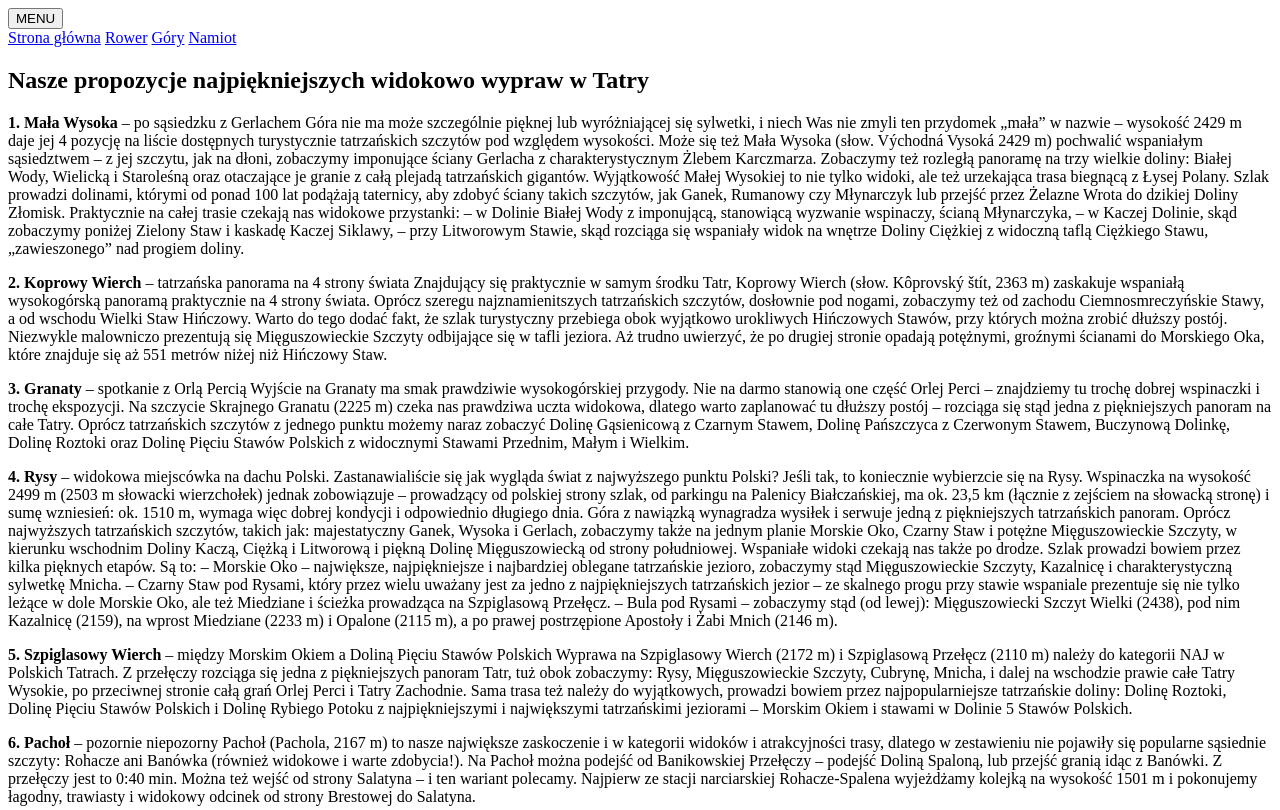
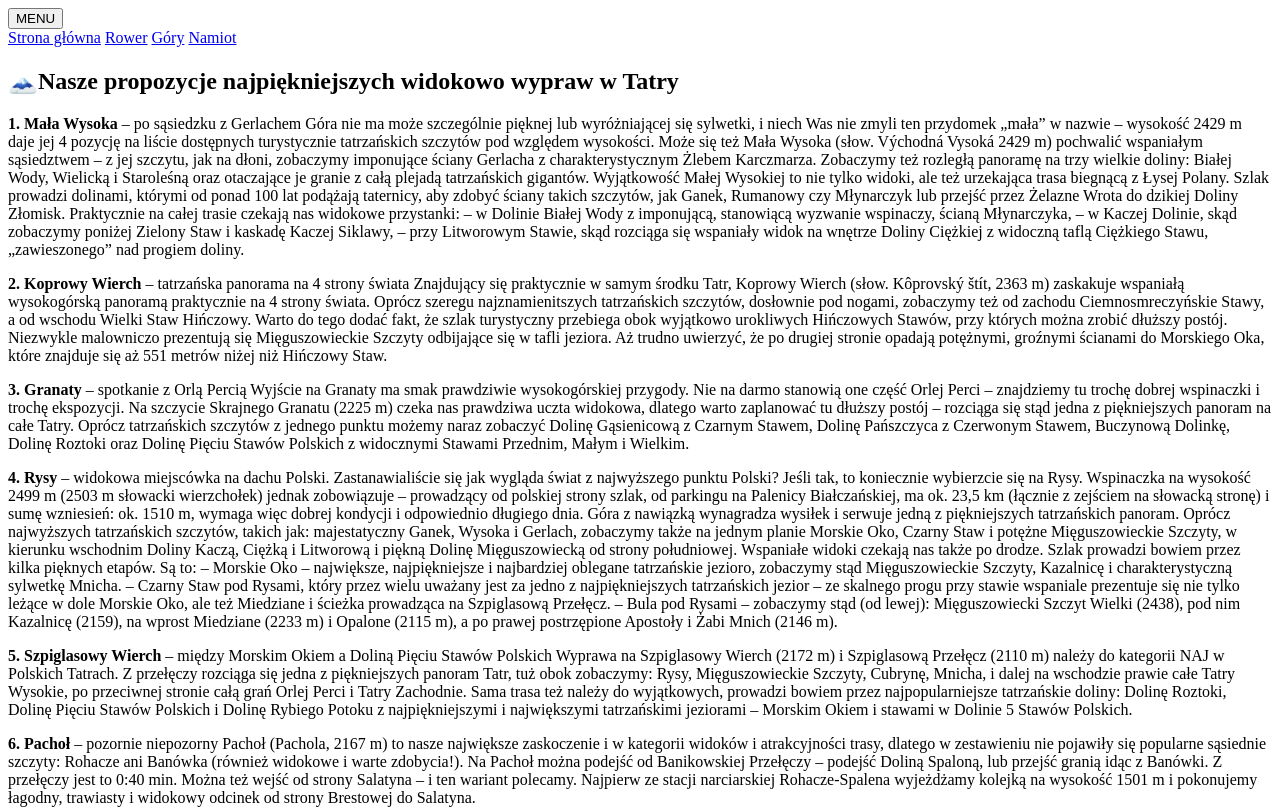
Before and after one commit to ptkontek/Homepage-webpack, a plain HTML site: page src/pages/gory.html in a window 1280 px wide. Shown: the top 810 px of the page. Drawn offline with Linux system fonts and the light colour scheme.

Commit message:
Add animation and transition

```diff
--- a/src/pages/gory.html
+++ b/src/pages/gory.html
@@ -22,8 +22,9 @@
     <main class="main">
       <section class="ideas">
         <header>
-          <h1 class="ideas__header-title">
-            Nasze propozycje najpiękniejszych widokowo wypraw w Tatry
+          <h1 class="ideas__title">
+            <span class="ideas__title--emoji">🗻</span>Nasze propozycje
+            najpiękniejszych widokowo wypraw w Tatry
           </h1>
         </header>
         <div class="grid">
@@ -135,7 +136,11 @@
           </p>
         </div>
         <footer class="footer-img">
-          <img class="footer-img__image" src="../assets/img/gory.jpg" alt="Tatry" /><br />
+          <img
+            class="footer-img__image"
+            src="../assets/img/gory.jpg"
+            alt="Tatry"
+          /><br />
           Autorem artykułu jest Patrycja Kontek.
         </footer>
       </section>
--- a/src/scss/modules/ideas.scss
+++ b/src/scss/modules/ideas.scss
@@ -1,3 +1,38 @@
+/*@keyframes emoji {
+  from {
+    transform: scale(1);
+  }
+  to {
+    transform: scale(1.3);
+  }
+}
+
+@keyframes emoji {
+  0% {
+    opacity: 0.8;
+    transform: scale(1);
+  }
+  50% {
+    opacity: 1;
+    transform: scale(1.3) rotate(3deg);
+  }
+  100%{
+    opacity: 0.8;
+    transform: scale(1);
+  }
+}to samo co poniżej - ale bez uzycia alternate*/
+
+@keyframes emoji {
+  0% {
+    opacity: 0.8;
+    transform: scale(1);
+  }
+  100% {
+    opacity: 1;
+    transform: scale(1.3) rotate(3deg);
+  }
+}
+
 .ideas {
   padding: 5px;
   &__header {
@@ -6,17 +41,26 @@
     margin-top: 0px;
   }
   &__header-title {
-    font-size: 20px;
+    font-size: 18px;
   }
   &__paragraph {
     color: 081c15;
     padding: 5px 15px;
     /*border-radius: 50%; kółko */
   }
+  &__title {
+    font-size: 26px;
+    text-align: center;
+    &--emoji {
+      padding: 10px;
+      display: inline-block; ///musi być blok
+      animation: emoji 1s ease-in-out infinite alternate; //reverse - odwrócenie, forwards - zatrzymanie animacji
+    }
+  }
+
   &__link {
     text-decoration: none;
     color: #31572c;
-    /*color: inherit; kolor dziedziczony z rodzica*/
     &:focus {
       border: 1px solid #31572c;
     }
@@ -32,6 +76,12 @@
     padding-bottom: 10px;
   }
   &__h2 {
+    transition: color 1s linear, padding 0.4s ease-in-out;
+    &:hover {
+      color: rgb(22, 99, 22);
+      padding: 5px;
+    }
+
     &::after,
     &::before {
       content: "";
```
Also changed, not shown: src/pages/index.html (+1 -1 lines), src/pages/namiot.html (+1 -1 lines), src/pages/rower.html (+1 -1 lines), src/scss/modules/about.scss (+10 -0 lines).
